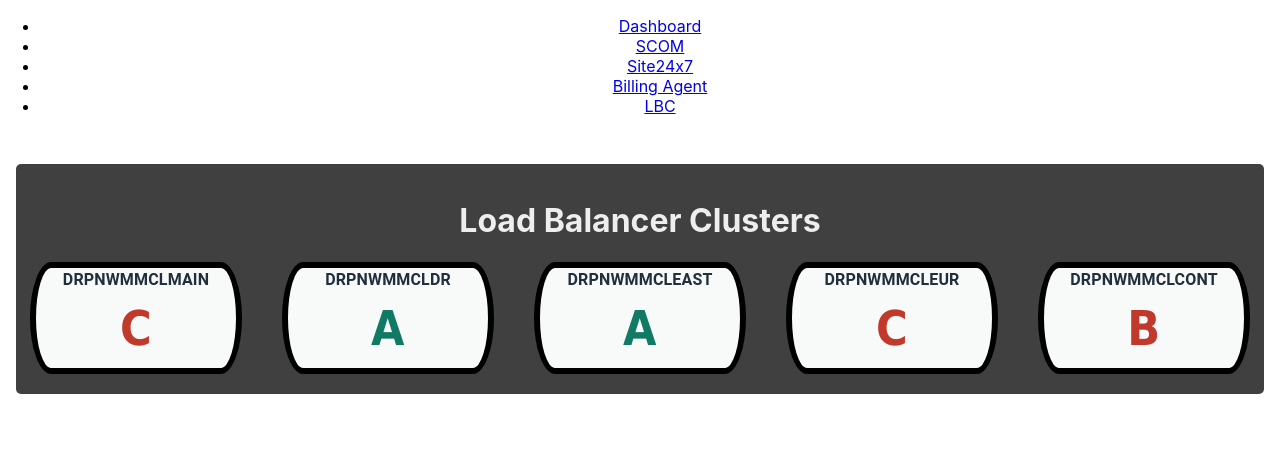
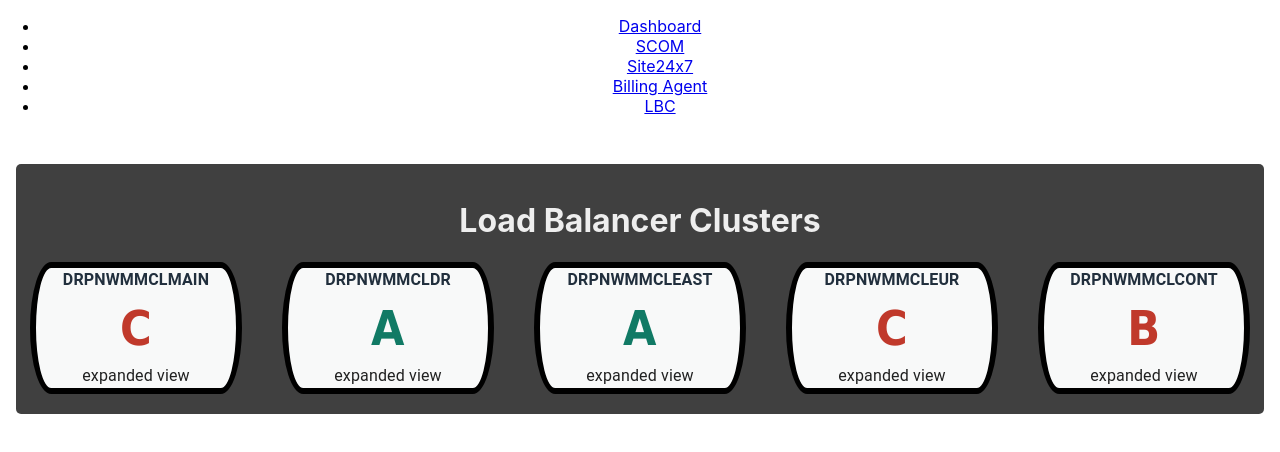
Before and after one commit to prodgers1/pwa-hackathon, a React (Create React App) app: page /lbc in a window 1280 px wide. Shown: the top 452 px of the page. Built offline with nearby package versions, Linux system fonts and the light colour scheme.

Commit message:
added initial support for dashboard view

```diff
--- a/src/App.js
+++ b/src/App.js
@@ -47,7 +47,7 @@ function App() {
             <BillingAgent isDashboard={false} />
           </Route>
           <Route path="/lbc">
-            <LoadBalancerList />
+            <LoadBalancerList isDashboard={false} />
           </Route>
           <Route path="/">
             <Dashboard />
--- a/src/components/Dashboard/Dashboard.js
+++ b/src/components/Dashboard/Dashboard.js
@@ -25,12 +25,12 @@ const Dashboard = () => {
   //   }
   // }
 
-  return(
+  return (
     <div className={classes.root}>
       <SCOM isDashboard={true} />
       <BillingAgent isDashboard={true} />
       <Site247 />
-      <LoadBalancerList />
+      <LoadBalancerList isDashboard={true} />
 
       {/* <div>
         <button onClick={() => displayNotification()}>
@@ -38,7 +38,7 @@ const Dashboard = () => {
         </button>
       </div> */}
     </div>
-  )
+  );
 }
 
 export default Dashboard;
--- a/src/components/LbCluster/LoadBalancer.js
+++ b/src/components/LbCluster/LoadBalancer.js
@@ -32,7 +32,7 @@ const useStyles = makeStyles(() => ({
 }));
 
 const LoadBalancer = (props) => {
-  const { loadBalancer } = props;
+  const { loadBalancer, isDashboard } = props;
   const classes = useStyles();
   const statusClass = loadBalancer.status === 'A' ? classes.fullThrottle : classes.halfBaked;
 
@@ -41,6 +41,8 @@ const LoadBalancer = (props) => {
       <Paper variant="outlined" elevation={3} className={classes.square}>
         <Typography className={classes.serverName}>{loadBalancer.name}</Typography>
         <Typography className={classes.statusText + ' ' + statusClass}>{loadBalancer.status}</Typography>
+
+        {!isDashboard && <Typography>expanded view</Typography>}
       </Paper>
     </Grid>
   );
--- a/src/components/LbCluster/LoadBalancerList.js
+++ b/src/components/LbCluster/LoadBalancerList.js
@@ -23,7 +23,8 @@ const useStyles = makeStyles(() => ({
 }));
 
 
-const LoadBalancerList = () => {
+const LoadBalancerList = (props) => {
+  const { isDashboard } = props;
   const loadBalancers = dataAccessLayer.getLoadBalancers();
 
   const classes = useStyles();
@@ -34,7 +35,7 @@ const LoadBalancerList = () => {
       <Grid container direction="row" justify="center" alignItems="center" spacing={5}>
         {loadBalancers.map((lb, i) => (
           <React.Fragment key={i}>
-            <LoadBalancer loadBalancer={lb} />
+            <LoadBalancer loadBalancer={lb} isDashboard={isDashboard} />
           </React.Fragment>
         ))}
       </Grid>
```
